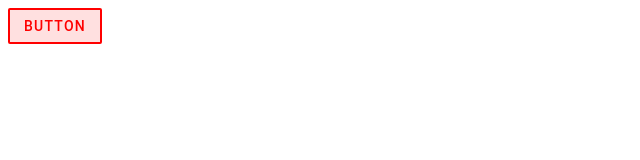
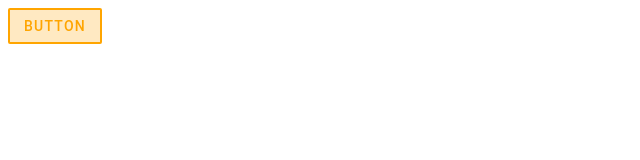
Before and after one commit to Matt-Blue/Portfolio-v3, a website: page index.html in a window 1280 px wide. Both pictures are taken after a click on the button "BUTTON". Shown: the whole page, without its empty margins (0-640 px from the left). Drawn offline with Linux system fonts and the light colour scheme.

Commit message:
Organize CSS and JS

```diff
--- a/app.scss
+++ b/assets/css/app.scss
@@ -1,6 +1,6 @@
 @import "@material/button/mdc-button";
 
-$primary: red;
+$primary: orange;
 
 .button-primary {
     @include mdc-button-ink-color($primary);
--- a/bundle.css
+++ b/bundle.css
@@ -281,27 +281,27 @@
   font-size: .8125rem; }
 
 .button-primary:not(:disabled) {
-  color: red; }
+  color: orange; }
 
 .button-primary:not(:disabled) {
-  border-color: red; }
+  border-color: orange; }
 
 .button-primary::before, .button-primary::after {
-  background-color: red; }
+  background-color: orange; }
 
 .button-primary:hover::before {
-  opacity: 0.04; }
+  opacity: 0.08; }
 
 .button-primary:not(.mdc-ripple-upgraded):focus::before, .button-primary.mdc-ripple-upgraded--background-focused::before {
   transition-duration: 75ms;
-  opacity: 0.12; }
+  opacity: 0.24; }
 
 .button-primary:not(.mdc-ripple-upgraded)::after {
   transition: opacity 150ms linear; }
 
 .button-primary:not(.mdc-ripple-upgraded):active::after {
   transition-duration: 75ms;
-  opacity: 0.16; }
+  opacity: 0.32; }
 
 .button-primary.mdc-ripple-upgraded {
-  --mdc-ripple-fg-opacity: 0.16; }
+  --mdc-ripple-fg-opacity: 0.32; }
--- a/webpack.config.js
+++ b/webpack.config.js
@@ -1,7 +1,7 @@
 const autoprefixer = require('autoprefixer');
 
 module.exports = {
-  entry: ['./app.scss', './app.js'],
+  entry: ['./assets/css/app.scss', './assets/js/app.js'],
   output: {
     filename: 'bundle.js',
   },
```
Also changed, not shown: assets/js/app.js (renamed from app.js), readme.md.
